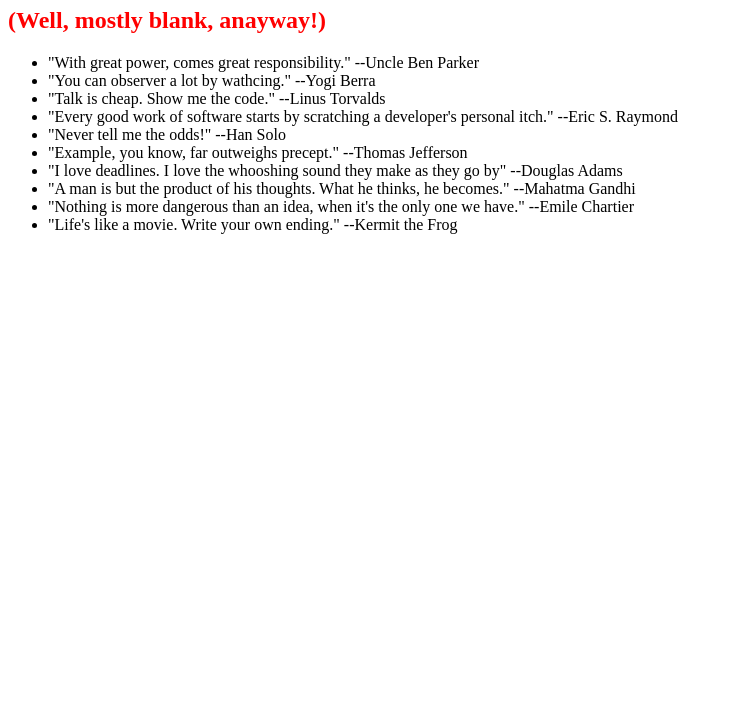
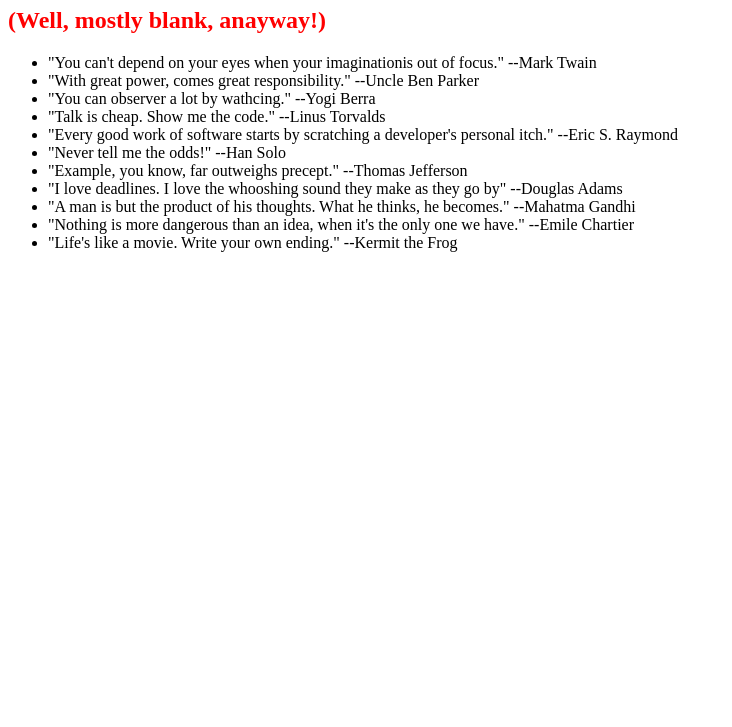
Before and after one commit to wollesgithub/0main_openSAP_repo, a plain HTML site: page index.html in a window 1280 px wide. Shown: the part 73-800 px from the top of the page, without its empty margins (0-732 px from the left). Drawn offline with Linux system fonts and the light colour scheme.

Commit message:
Mark Twain quote

```diff
--- a/index.html
+++ b/index.html
@@ -9,6 +9,7 @@
 		<h1>This web page is blank.</h1>
 		<h2>(Well, mostly blank, anayway!)</h2>
 		<ul>
+			<li>"You can't depend on your eyes when your imaginationis out of focus." --Mark Twain</li>
 			<li>"With great power, comes great responsibility." --Uncle Ben Parker</li>
 			<li>"You can observer a lot by wathcing." --Yogi Berra</li>
 			<li>"Talk is cheap. Show me the code." --Linus Torvalds</li>
```
